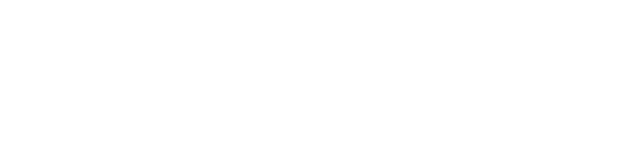
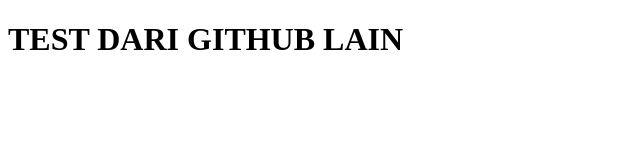
Before and after one commit to ProjectKul/belajar-git, a plain HTML site: page index.html in a window 1280 px wide. Shown: the whole page, without its empty margins (0-640 px from the left). Drawn offline with Linux system fonts and the light colour scheme.

Commit message:
menambah h1 pada body

```diff
--- a/index.html
+++ b/index.html
@@ -6,5 +6,7 @@
     <meta name="viewport" content="width=device-width, initial-scale=1.0" />
     <title>Home</title>
   </head>
-  <body></body>
+  <body>
+    <h1>TEST DARI GITHUB LAIN</h1>
+  </body>
 </html>
```
